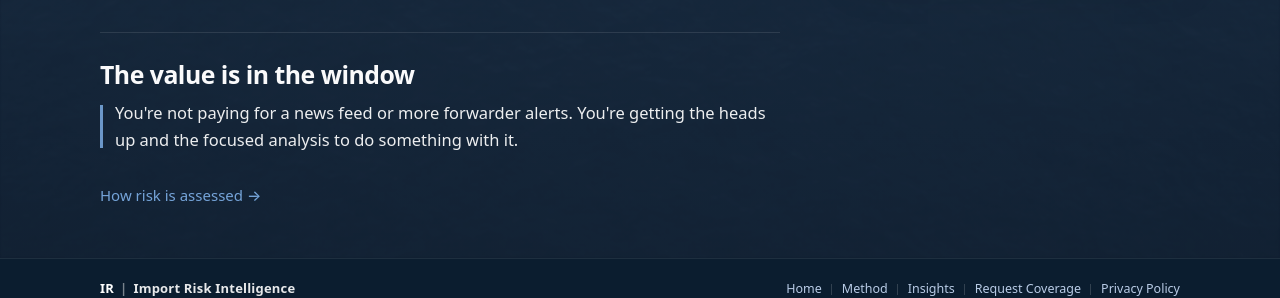
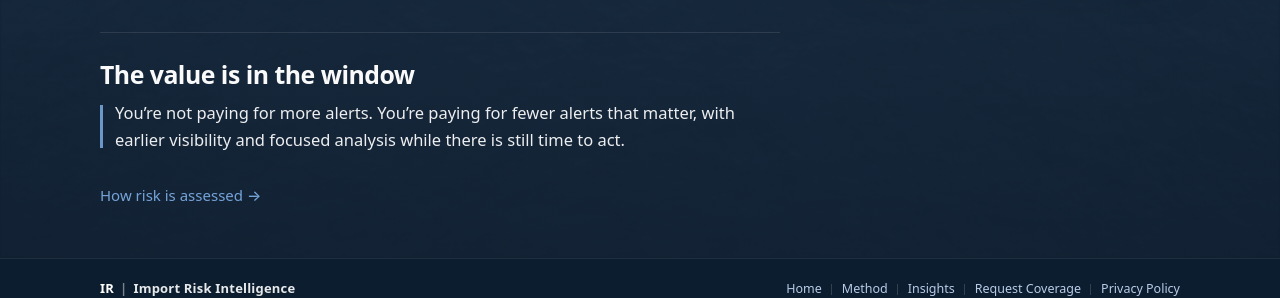
Before and after one commit to importrisk/import-risk-intelligence-site, a Jekyll site: the page built from index.html, in a window 1280 px wide. Shown: the part 1604-1902 px from the top of the page. Built offline with Jekyll 4.4.1, drawn with Linux system fonts in a browser that asks for light colours.

Commit message:
Update index.html

```diff
--- a/index.html
+++ b/index.html
@@ -136,7 +136,7 @@ description: Independent risk assessment for U.S. importers.
 
     <div class="approach-close-copy">
       <p class="approach-close">
-        You're not paying for a news feed or more forwarder alerts. You're getting the heads up and the focused analysis to do something with it.
+        You’re not paying for more alerts. You’re paying for fewer alerts that matter, with earlier visibility and focused analysis while there is still time to act.
       </p>
     </div>
   </div>
```
